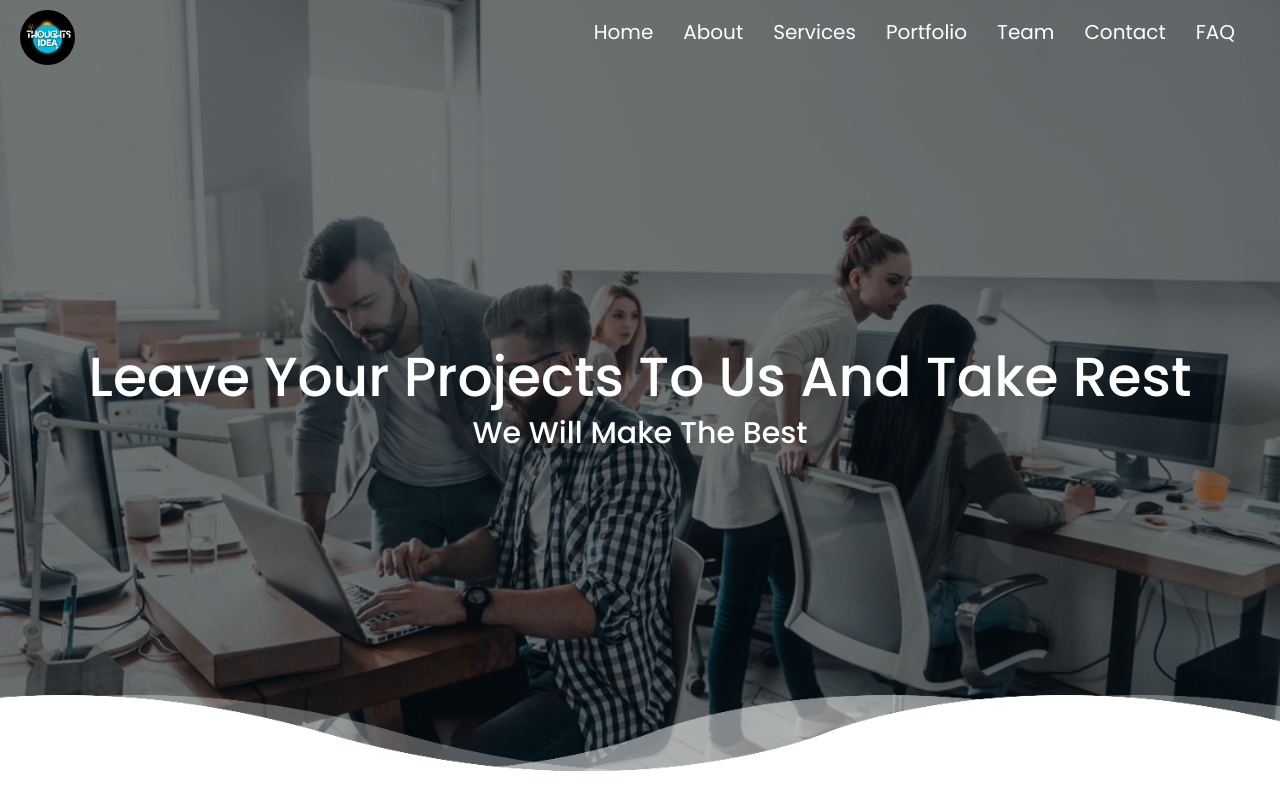
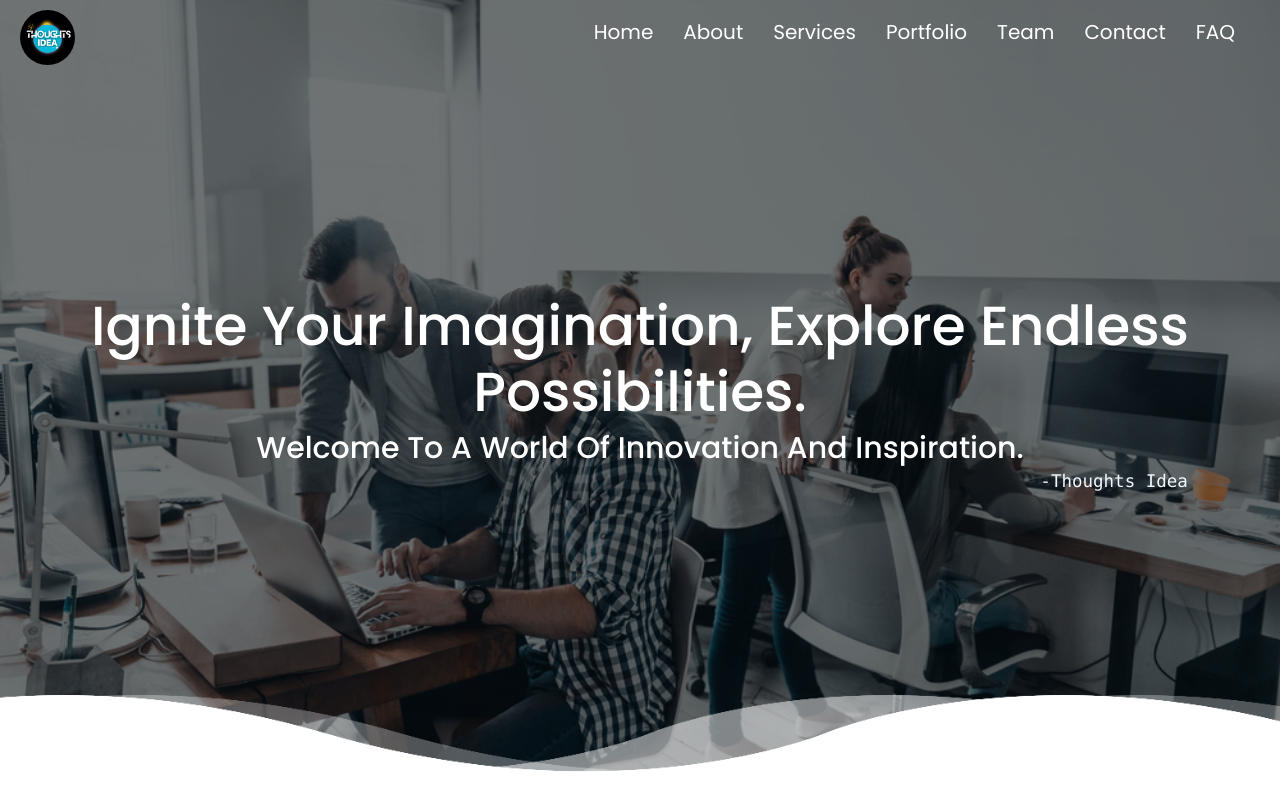
Before and after one commit to Mani-26/ThoughtsIdea, a PHP site: page / in a window 1280 px wide. Shown: the top 804 px of the page. Run offline with PHP 8.4, Linux system fonts and the light colour scheme.

Commit message:
Index one line

```diff
--- a/css/style.css
+++ b/css/style.css
@@ -456,6 +456,7 @@ body{
     font-family: "Varela Round",Arial,"Helvetica Neue",Helvetica,sans-serif;
     color:#2f2f2f;
   }
+
 
 .communicate{
     text-align: center;
--- a/index.html
+++ b/index.html
@@ -39,8 +39,9 @@
     </header>
 
   <section id="home" class="home">
-      <h1>Leave your Projects to us and take rest</h1>
-      <h2>We will make the Best</h2>
+      <h1>Ignite your imagination, explore endless possibilities.</h1>
+      <h2>Welcome to a world of innovation and inspiration.</h2>
+      <pre><h3 style="color:aliceblue">                                                                                          -Thoughts Idea</h3></pre>
     <div class="wave wave1"></div>
     <div class="wave wave2"></div>
     <div class="wave wave3"></div>
```
